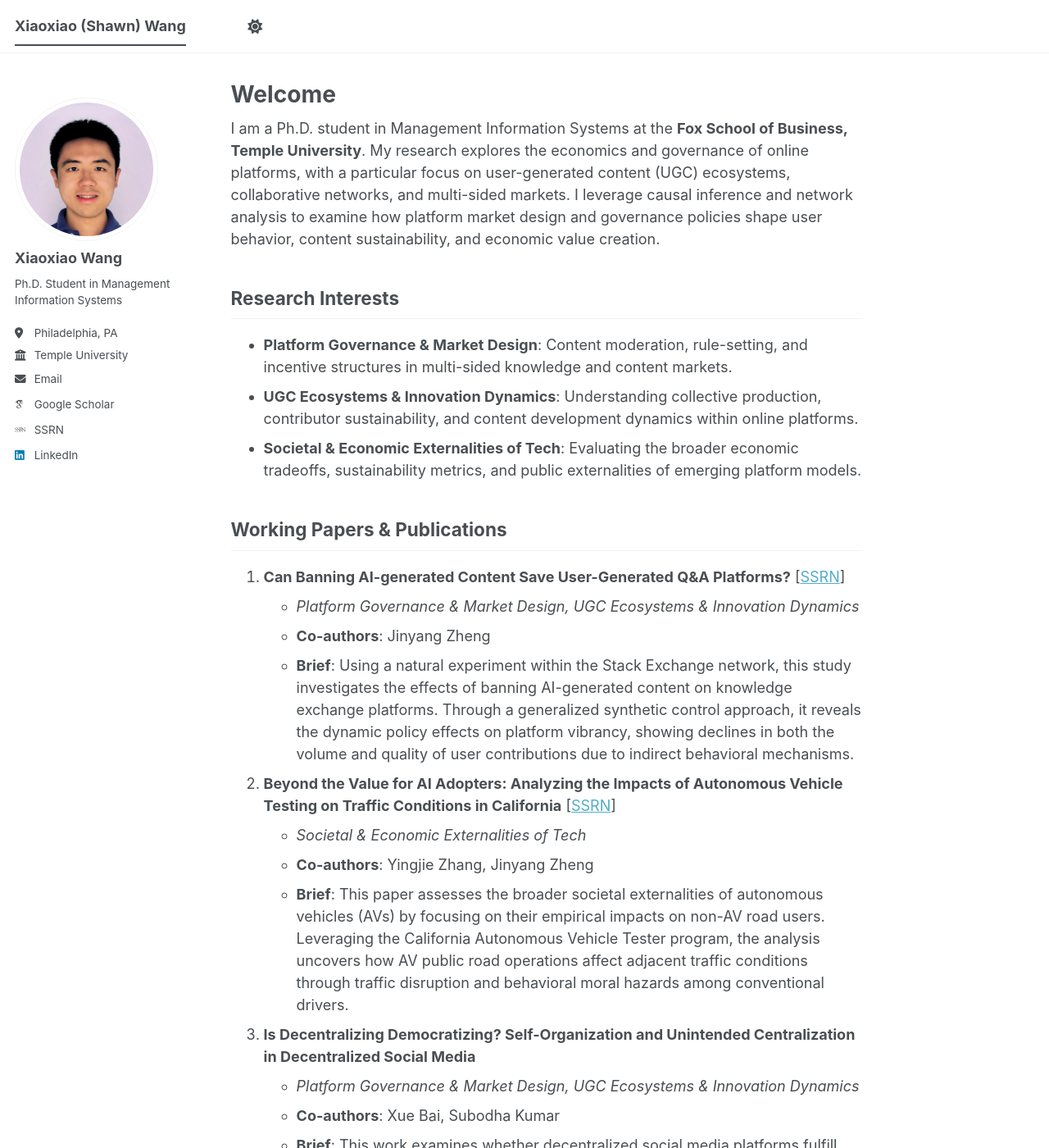
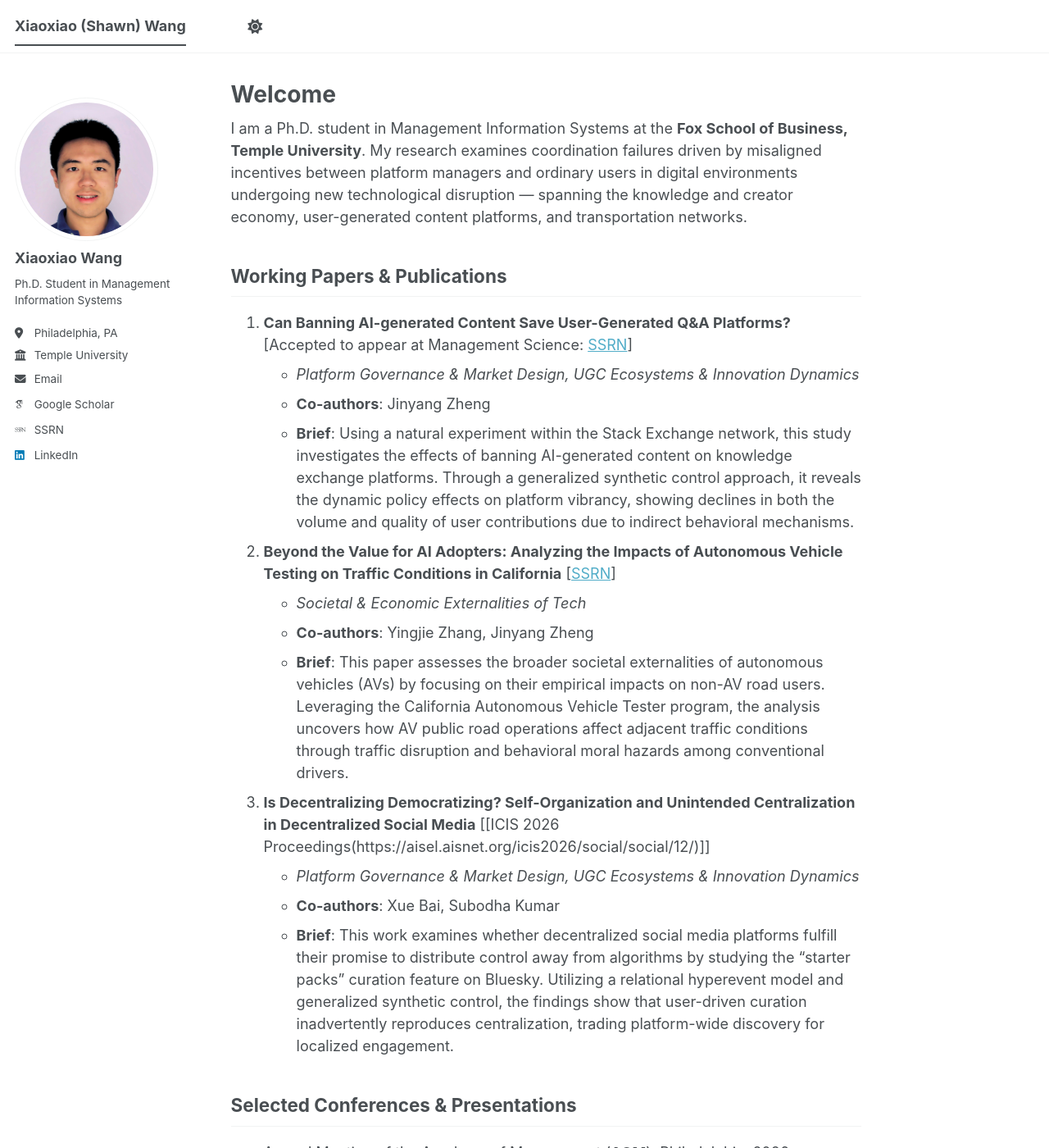
Before and after one commit to xiaoxiaowang-oss/xiaoxiaowang-oss.github.io, a Jekyll site: the page built from _pages/about.md, in a window 1280 px wide and 1400 px high. Shown: the whole window at 82% size. Built offline with Jekyll 4.4.1, drawn with Linux system fonts in a browser that asks for light colours; some web fonts are replaced; a script bundle is joined from its source files by our own code; library files that are not in the unit come from our copies; some of the changed text lies outside the part shown.

Commit message:
Update about.md

```diff
--- a/_pages/about.md
+++ b/_pages/about.md
@@ -7,16 +7,11 @@ redirect_from:
   - /about.html
 ---
 
-I am a Ph.D. student in Management Information Systems at the **Fox School of Business, Temple University**. My research explores the economics and governance of online platforms, with a particular focus on user-generated content (UGC) ecosystems, collaborative networks, and multi-sided markets. I leverage causal inference and network analysis to examine how platform market design and governance policies shape user behavior, content sustainability, and economic value creation.
-
-## Research Interests
-* **Platform Governance & Market Design**: Content moderation, rule-setting, and incentive structures in multi-sided knowledge and content markets.
-* **UGC Ecosystems & Innovation Dynamics**: Understanding collective production, contributor sustainability, and content development dynamics within online platforms.
-* **Societal & Economic Externalities of Tech**: Evaluating the broader economic tradeoffs, sustainability metrics, and public externalities of emerging platform models.
+I am a Ph.D. student in Management Information Systems at the **Fox School of Business, Temple University**. My research examines coordination failures driven by misaligned incentives between platform managers and ordinary users in digital environments undergoing new technological disruption — spanning the knowledge and creator economy, user-generated content platforms, and transportation networks.
 
 ## Working Papers & Publications
 
-1. **Can Banning AI-generated Content Save User-Generated Q&A Platforms?** \[[SSRN](https://papers.ssrn.com/sol3/papers.cfm?abstract_id=4750326)\]
+1. **Can Banning AI-generated Content Save User-Generated Q&A Platforms?** \[Accepted to appear at Management Science: [SSRN](https://papers.ssrn.com/sol3/papers.cfm?abstract_id=4750326)\]
   * *Platform Governance & Market Design, UGC Ecosystems & Innovation Dynamics*
   * **Co-authors**: Jinyang Zheng
   * **Brief**: Using a natural experiment within the Stack Exchange network, this study investigates the effects of banning AI-generated content on knowledge exchange platforms. Through a generalized synthetic control approach, it reveals the dynamic policy effects on platform vibrancy, showing declines in both the volume and quality of user contributions due to indirect behavioral mechanisms.
@@ -26,12 +21,13 @@ I am a Ph.D. student in Management Information Systems at the **Fox School of Bu
   * **Co-authors**: Yingjie Zhang, Jinyang Zheng
   * **Brief**: This paper assesses the broader societal externalities of autonomous vehicles (AVs) by focusing on their empirical impacts on non-AV road users. Leveraging the California Autonomous Vehicle Tester program, the analysis uncovers how AV public road operations affect adjacent traffic conditions through traffic disruption and behavioral moral hazards among conventional drivers.
 
-3. **Is Decentralizing Democratizing? Self-Organization and Unintended Centralization in Decentralized Social Media**
+3. **Is Decentralizing Democratizing? Self-Organization and Unintended Centralization in Decentralized Social Media** \[[ICIS 2026 Proceedings(https://aisel.aisnet.org/icis2026/social/social/12/)\]]
   * *Platform Governance & Market Design, UGC Ecosystems & Innovation Dynamics*
   * **Co-authors**: Xue Bai, Subodha Kumar
   * **Brief**: This work examines whether decentralized social media platforms fulfill their promise to distribute control away from algorithms by studying the "starter packs" curation feature on Bluesky. Utilizing a relational hyperevent model and generalized synthetic control, the findings show that user-driven curation inadvertently reproduces centralization, trading platform-wide discovery for localized engagement.
 
 ## Selected Conferences & Presentations
+* Annual Meeting of the Academy of Management (**AOM**), Philadelphia, 2026
 * Symposium on Statistical Challenges in Electronic Commerce Research (**SCECR**), Tokyo, 2026
 * Workshop on Information Systems and Economics (**WISE**), Nashville, 2025
 * Production and Operations Management Society (**POMS**) Annual Conference, Atlanta, 2025
```
